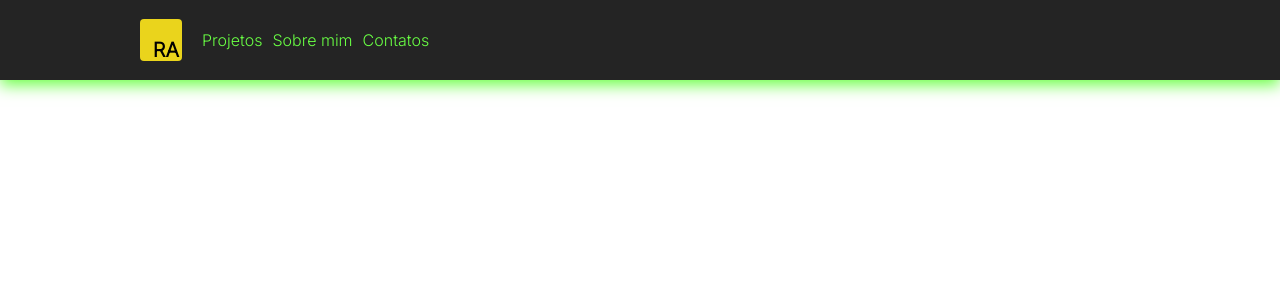
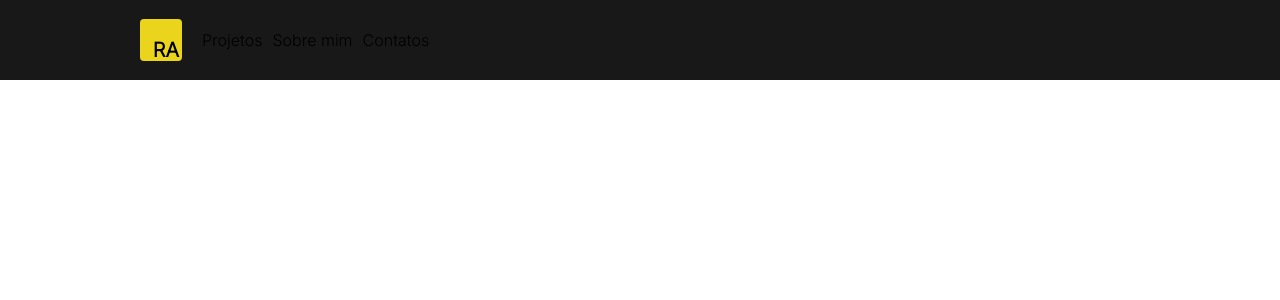
Before and after one commit to rogeraguiar0/portfolio-roger-aguiar, a React (Create React App) app: page / in a window 1280 px wide. Shown: the top 300 px of the page. Built offline with nearby package versions, Linux system fonts and the light colour scheme; a web font is replaced by a local one.

Commit message:
fix: fix pallete color

```diff
--- a/src/styles/global.css
+++ b/src/styles/global.css
@@ -1,13 +1,14 @@
 :root {
-  --color-primary: #69ff44;
-  --color-primary-op: #69ff448e;
-  --color-primary-focus: #beffae;
+  --color-brand: #0074c3;
+  --color-brand-op: #0074c38e;
+  --color-brand-fc: #77beec;
 
-  --color-grey-0: #242424;
-  --color-grey-1: #4f4f4f;
-  --color-grey-2: #7b7b7b;
-  --color-grey-3: #a7a7a7;
-  --color-grey-4: #faf8ff;
+  --color-grey-0: #181818;
+  --color-grey-1: #484949;
+  --color-grey-2: #a5a7a8;
+  --color-grey-3: #cacecf;
+  --color-grey-4: #e6e9ea;
+  --color-grey-5: #f0f4f5;
 
   --font-family-title: "Inter", sans-serif;
   --font-family-text: "Montserrat", sans-serif;
```
